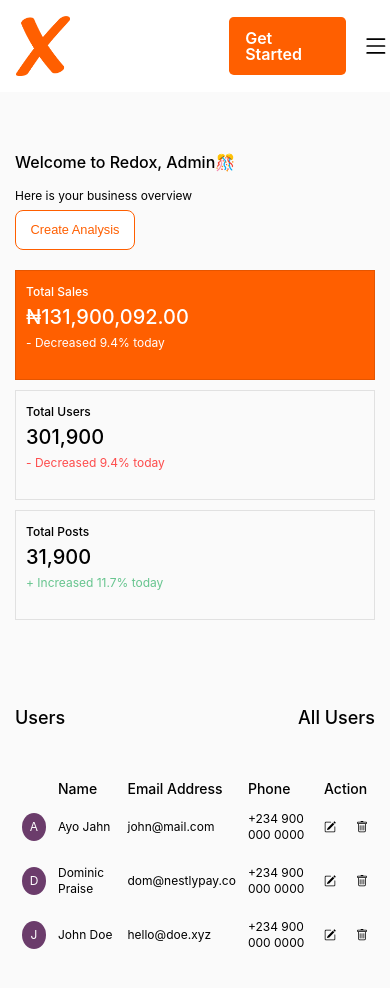
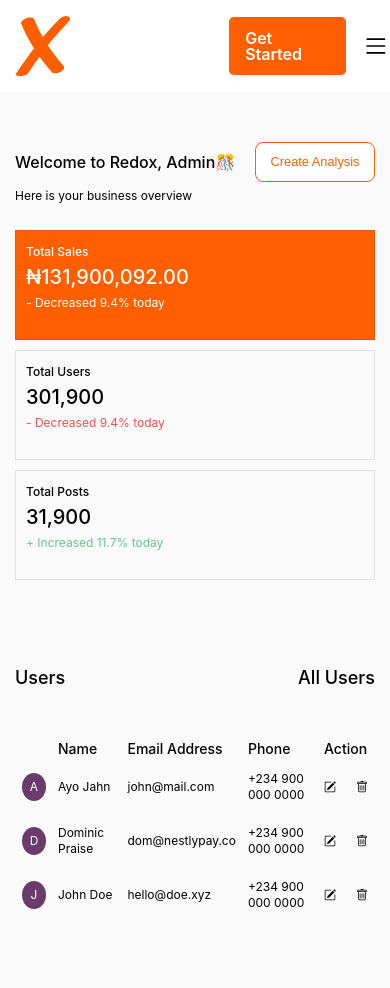
Before and after one commit to NaijaTechBro/redox_v, a React (Vite) app: page /admin in a window 390 px wide. Shown: the top 988 px of the page. Built offline with nearby package versions, Linux system fonts and the light colour scheme; no server answers.

Commit message:
style fix

```diff
--- a/src/admin/pages/Activities/Activities.css
+++ b/src/admin/pages/Activities/Activities.css
@@ -50,6 +50,9 @@
 @media screen and (max-width: 1028px) {
   .admin--details{
     display: flex;
-    flex-direction: row;
+    flex-direction: row!important;
+  }
+  .activity > p{
+    font-size: 12px;
   }
 }
```
